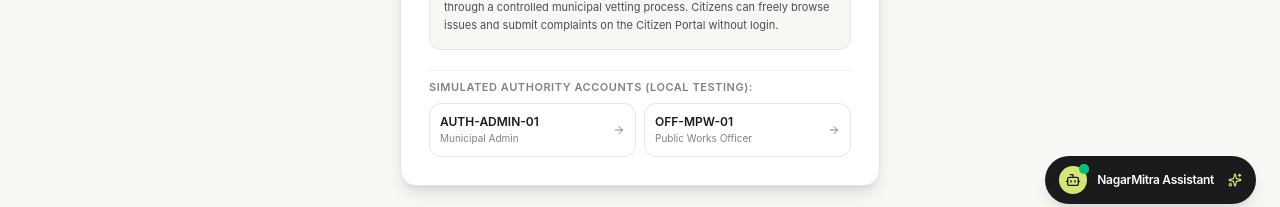
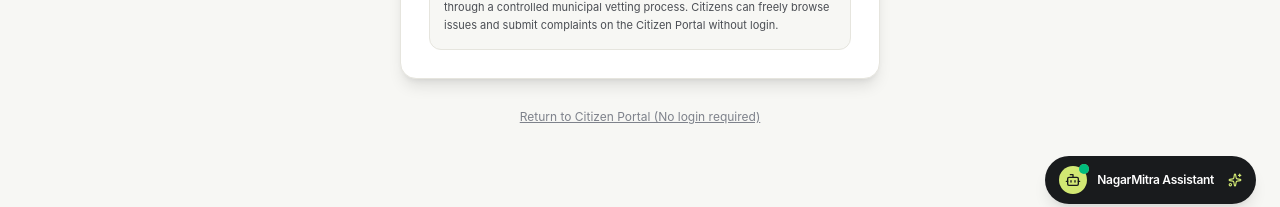
Before and after one commit to akshit-943/NagarMitra, a React (Vite) app in the folder frontend/: page / in a window 1280 px wide. Both pictures are taken after a click on the button "Authority Login". Shown: the part 576-783 px from the top of the page. Built offline with nearby package versions, Linux system fonts and the light colour scheme; no server answers.

Commit message:
chore(auth): remove simulated direct login test buttons from authority login page

```diff
--- a/frontend/src/pages/AuthorityLoginPage.jsx
+++ b/frontend/src/pages/AuthorityLoginPage.jsx
@@ -12,7 +12,6 @@ import {
   AlertCircle,
   Building2,
   KeyRound,
-  ArrowRight,
   Info,
 } from 'lucide-react';
 
@@ -52,12 +51,6 @@ export default function AuthorityLoginPage() {
     } finally {
       setIsSubmitting(false);
     }
-  };
-
-  const fillDemoCredentials = (id) => {
-    setAuthorityId(id);
-    setPassword('CivicPulse@2026');
-    setErrorMessage(null);
   };
 
   // Ensure view starts strictly at top of viewport on mount
@@ -158,38 +151,6 @@ export default function AuthorityLoginPage() {
             Public users cannot self-register as authorities. Accounts are provisioned through a controlled municipal vetting process. Citizens can freely browse issues and submit complaints on the Citizen Portal without login.
           </p>
         </div>
-
-        {/* Demo Fast-Login Strip for Testing & Evaluation */}
-        <div className="pt-2 border-t border-[#F0EFEA] space-y-2">
-          <span className="text-[11px] font-semibold text-[#7E828B] uppercase tracking-wider block">
-            Simulated Authority Accounts (Local Testing):
-          </span>
-          <div className="grid grid-cols-1 sm:grid-cols-2 gap-2 text-xs">
-            <button
-              type="button"
-              onClick={() => fillDemoCredentials('AUTH-ADMIN-01')}
-              className="text-left p-2.5 rounded-xl bg-white border border-[#E6E5DE] hover:border-[#8CA81F] hover:bg-[#F2F8D5]/30 transition-all flex items-center justify-between group"
-            >
-              <div>
-                <span className="font-semibold text-[#191B1D] block">AUTH-ADMIN-01</span>
-                <span className="text-[10px] text-[#7E828B]">Municipal Admin</span>
-              </div>
-              <ArrowRight className="w-3 h-3 text-[#7E828B] group-hover:text-[#191B1D] group-hover:translate-x-0.5 transition-all" />
-            </button>
-
-            <button
-              type="button"
-              onClick={() => fillDemoCredentials('OFF-MPW-01')}
-              className="text-left p-2.5 rounded-xl bg-white border border-[#E6E5DE] hover:border-[#8CA81F] hover:bg-[#F2F8D5]/30 transition-all flex items-center justify-between group"
-            >
-              <div>
-                <span className="font-semibold text-[#191B1D] block">OFF-MPW-01</span>
-                <span className="text-[10px] text-[#7E828B]">Public Works Officer</span>
-              </div>
-              <ArrowRight className="w-3 h-3 text-[#7E828B] group-hover:text-[#191B1D] group-hover:translate-x-0.5 transition-all" />
-            </button>
-          </div>
-        </div>
       </Card>
 
       <div className="text-center pt-6">
```
